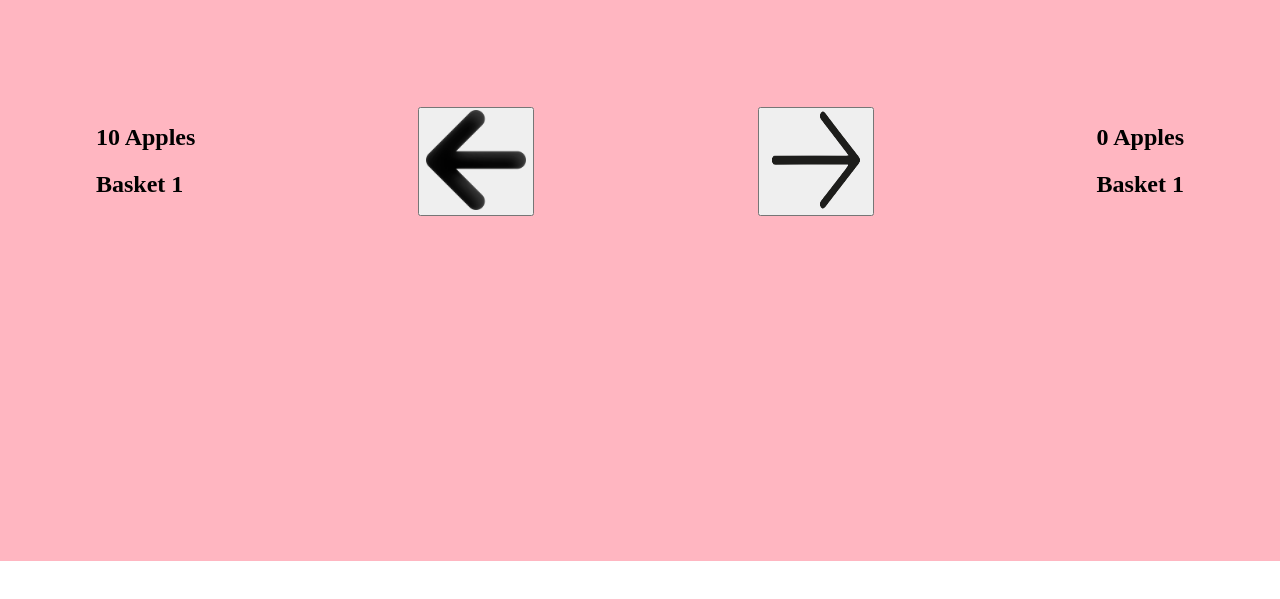
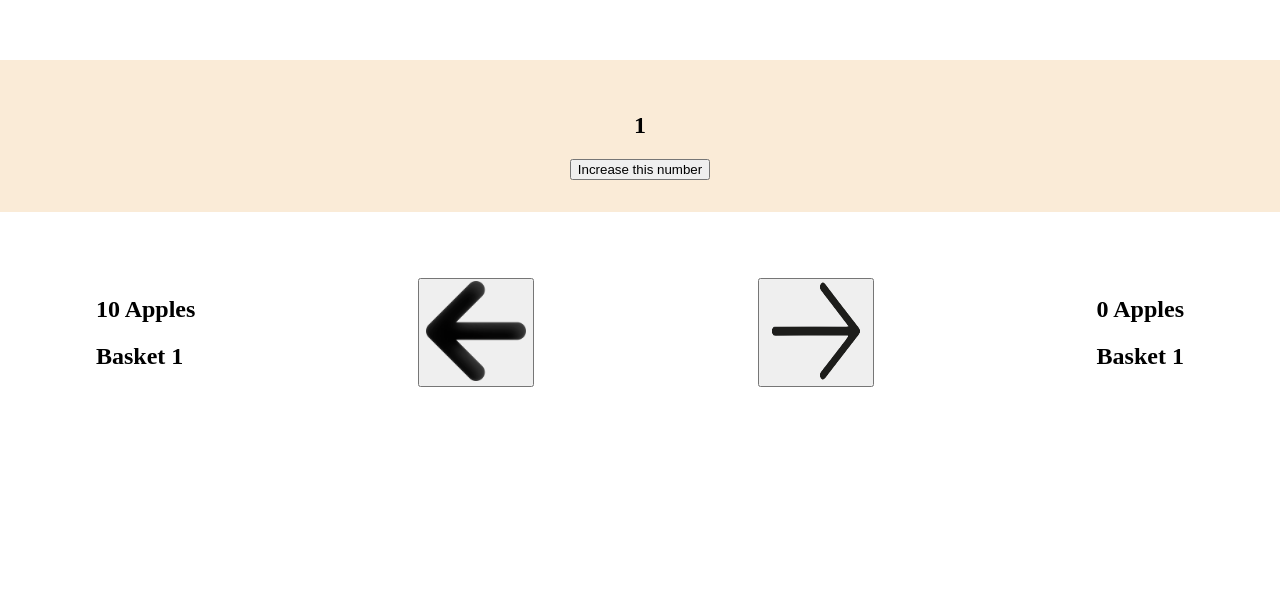
Before and after one commit to Manish-dev3490/Full-Stack-Web-Dev, a React (Vite) app in the folder FrontEnd/React Js/CountApplication/my-vite-app/: page / in a window 1280 px wide. Shown: the part 239-838 px from the top of the page. Before the commit the page ends 800 px from the top, so only its background shows below. Built offline with nearby package versions, Linux system fonts and the light colour scheme.

Commit message:
manually re-rendering components but not recommended

```diff
--- a/FrontEnd/React Js/CountApplication/my-vite-app/index.html
+++ b/FrontEnd/React Js/CountApplication/my-vite-app/index.html
@@ -1,6 +1,5 @@
-<!doctype html>
+<!DOCTYPE html>
 <html lang="en">
-
   <head>
     <meta charset="UTF-8" />
     <link rel="icon" type="image/svg+xml" href="/vite.svg" />
@@ -8,14 +7,18 @@
     <title>Vite + React</title>
   </head>
 
-<body style="margin: 0; padding: 0; box-sizing: border-box;">
-  <div id="root" style="background-color: lightpink; height: 100vh; background-color: lightpink;
+  <body style="margin: 0; padding: 0; box-sizing: border-box">
+    <div
+      id="root"
+      style="
         height: 100vh;
-    display: flex
-;
+        display: flex;
         flex-direction: column;
-    justify-content: center;"></div>
+        justify-content: center;
+        gap: 4rem;
+        padding-block: 4rem;
+      "
+    ></div>
     <script type="module" src="/src/main.jsx"></script>
   </body>
-
 </html>
--- a/FrontEnd/React Js/CountApplication/my-vite-app/src/App.jsx
+++ b/FrontEnd/React Js/CountApplication/my-vite-app/src/App.jsx
@@ -1,8 +1,10 @@
 import ReactImage from './assets/react.svg'
 import AppleContainer from './Components/AppleContainer';
+import {Counter }from './Components/counter'
 function App() {
   return (
     <>
+      <Counter></Counter>
       <AppleContainer />
     </>
   );
--- /dev/null
+++ b/FrontEnd/React Js/CountApplication/my-vite-app/src/Components/counter.jsx
@@ -0,0 +1,16 @@
+import ReactDOM from 'react-dom/client'
+import App from '../App'
+let a=1;
+ export function Counter() {
+  function increase (){
+    console.log(a);
+    ReactDOM.createRoot(document.getElementById("root")).render(<App/>)
+    a++;
+  }
+  return (
+    <div className='Counter-div' style={{backgroundColor:"antiquewhite" , textAlign:'center' ,paddingBlock:'2rem'}}>
+        <h2 style={{}}>{a}</h2>
+        <button onClick={increase}>Increase this number</button>
+    </div>
+  )
+}
```
Lines whose indentation alone changed are shown as unchanged.
